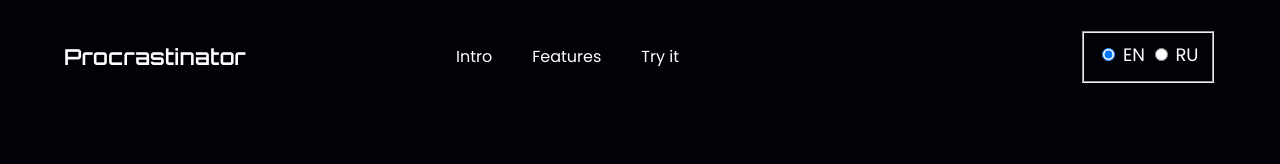
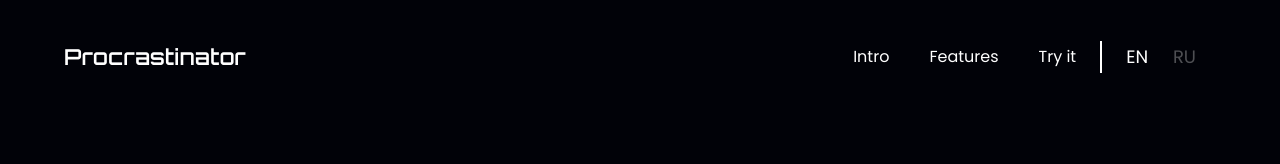
Before and after one commit to MikkeyVespa/Procrastinator, a website: page src/index.pug in a window 1280 px wide. Shown: the top 164 px of the page. Drawn offline with nearby package versions, Linux system fonts and the light colour scheme; files that its build step writes are made by us from their sources; a web font is replaced by a local one.

Commit message:
Добавляет стили и разметку для языкового переключателя

```diff
--- a/src/blocks/header.pug
+++ b/src/blocks/header.pug
@@ -6,20 +6,22 @@ header.page-header
       span.line.line1
       span.line.line2
       span.line.line3
-    ul.header-menu
-      li
-        a(href='#hero-section' data-translator='header.$0') Intro
-      li
-        a(href='#features' data-translator='header.$1') Features
-      li
-        a(href='#procrastinator' data-translator='header.$2') Try it
-    .divider
-    form.language-selector
-      fieldset
-        legend.visually-hidden Choose a language:
-        label
-          input(type='radio', name='lang', value='en', checked='')
-          |  EN
-        label
-          input(type='radio', name='lang', value='ru')
-          |  RU
+    .page-header__wrapper
+      ul.header-menu
+        li
+          a(href='#hero-section' data-translator='header.$0') Intro
+        li
+          a(href='#features' data-translator='header.$1') Features
+        li
+          a(href='#procrastinator' data-translator='header.$2') Try it
+      .divider
+      form.language-selector
+        fieldset.language-selector__fieldset
+          legend
+          span.visually-hidden Choose a language:
+          input#lang-en.visually-hidden(type='radio', name='lang', value='en', checked)
+          label(for='lang-en')
+            |  EN
+          input#lang-ru.visually-hidden(type='radio', name='lang', value='ru')
+          label(for='lang-ru')
+            |  RU
--- a/src/styles/styles.scss
+++ b/src/styles/styles.scss
@@ -29,6 +29,13 @@
 .container {
   width: 90%;
   margin: 0 auto;
+}
+
+.divider {
+  width: 2px;
+  height: 2rem;
+  background-color: #ffffff;
+  margin-inline: 4px;
 }
 
 .title {
@@ -76,13 +83,23 @@
 }
 
 /* Header */
-.page-header__nav {
+.page-header {
+
+  &__nav {
   position: relative;
   display: flex;
   flex-wrap: wrap;
   justify-content: space-between;
   align-items: center;
   min-height: 114px;
+  }
+
+  &__wrapper {
+    display: flex;
+    flex-wrap: wrap;
+    justify-content: space-between;
+    align-items: center;
+  }
 }
 
 .logo {
@@ -140,6 +157,32 @@
 
     &:active {
       opacity: 0.3;
+    }
+  }
+}
+
+.language-selector {
+
+  &__fieldset {
+    margin: 0;
+    padding: 0 10px;
+    border: none;
+  }
+
+  & label {
+    padding: 20px 10px;
+    cursor: pointer;
+    opacity: 0.3;
+
+    &:hover, &:active {
+      opacity: 0.6;
+    }
+  }
+
+  & input {
+
+    &:checked + label {
+      opacity: 1;
     }
   }
 }
```
